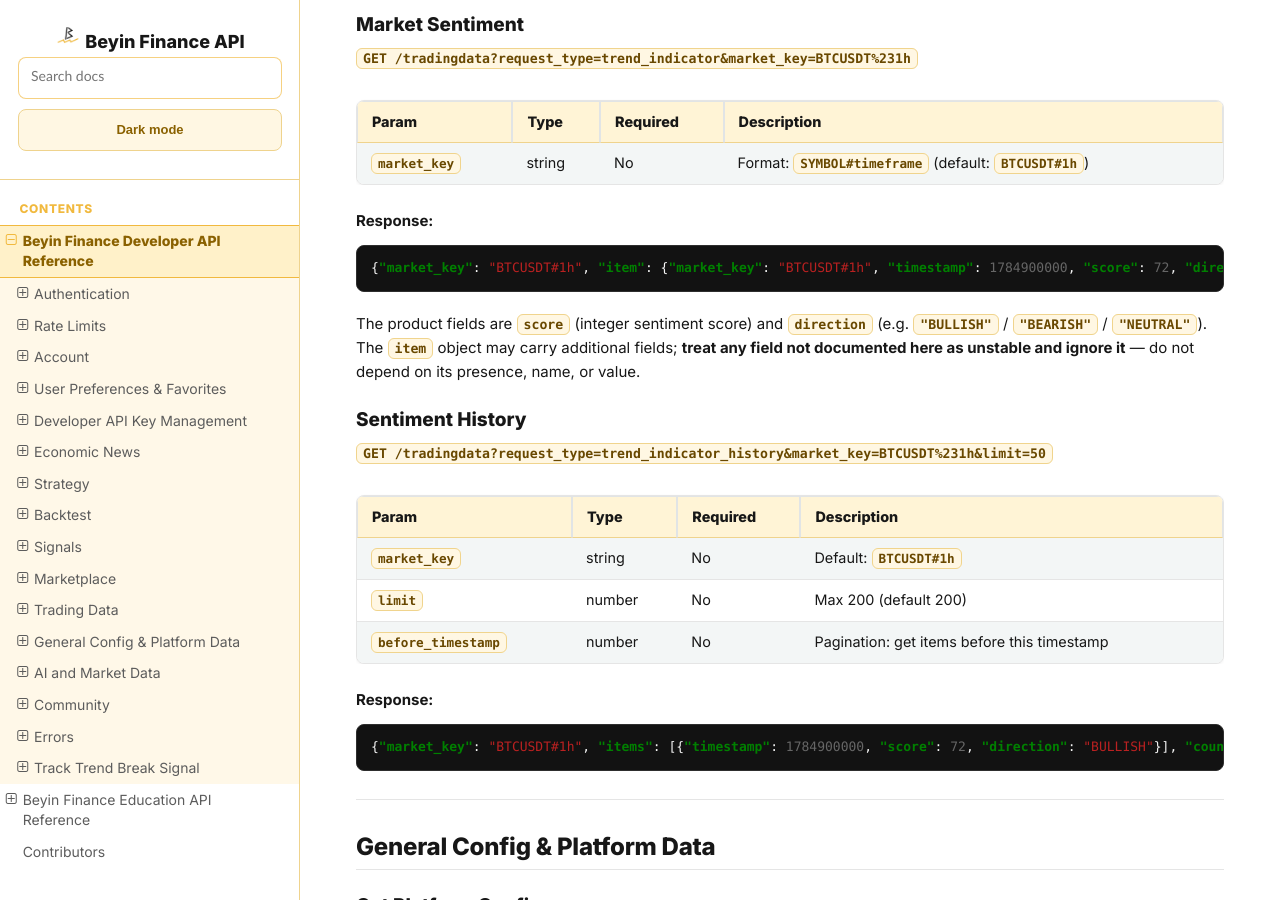
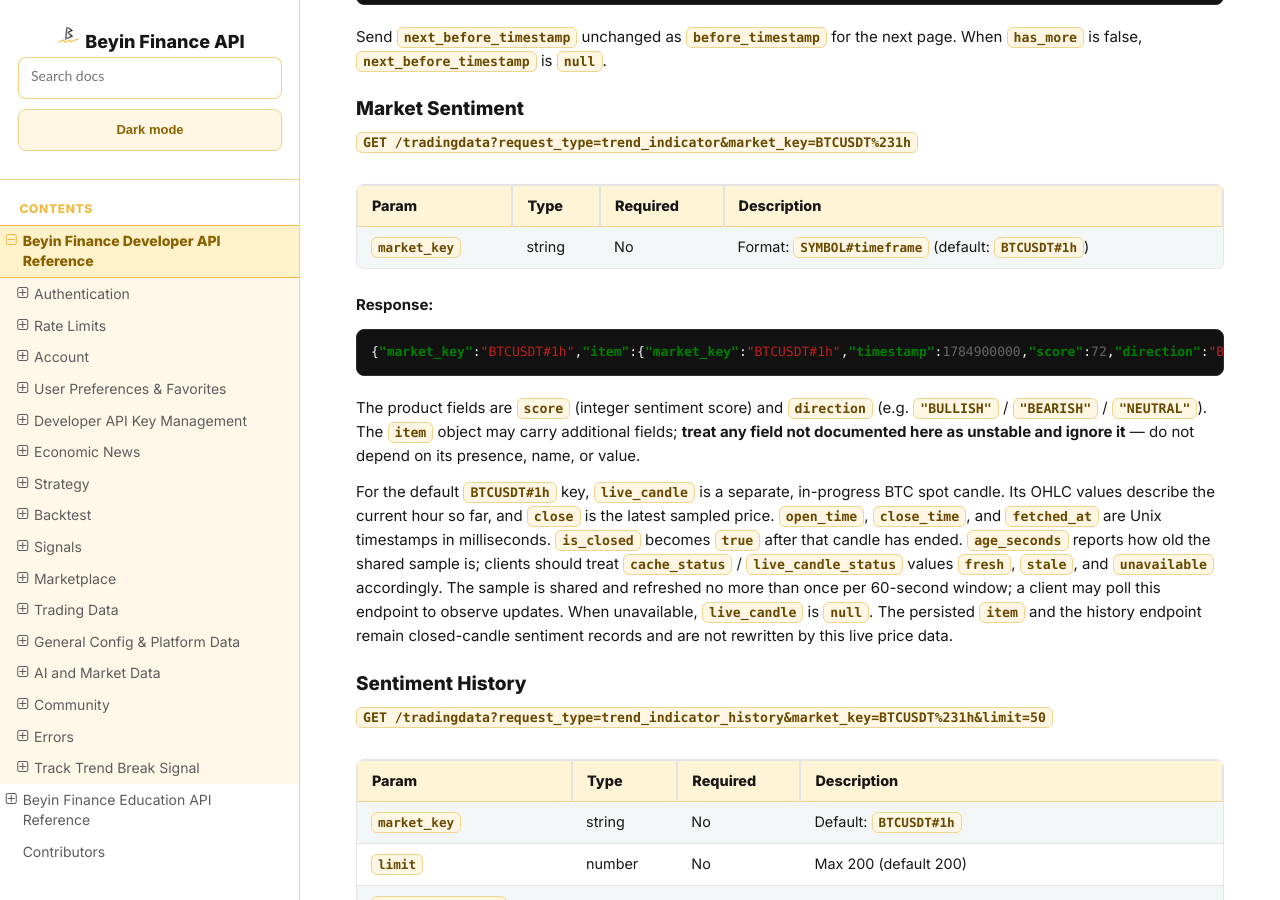
Before and after one commit to jnrbrain/Beyin-Finance, a Sphinx documentation site: the page built from docs/endpoints.md, in a window 1280 px wide and 900 px high, scrolled down 59342 px. Built offline with Sphinx 7.4.7 and the Read the Docs theme 3.1.0, drawn with Linux system fonts in a browser that asks for light colours; some of the changed text lies outside the part shown.

Commit message:
docs(api): document strategy versions and live candle data
Describe strategy version availability states and include the live BTC spot candle fields, timestamps, cache freshness, and relationship to closed-candle history.

````diff
--- a/docs/endpoints.md
+++ b/docs/endpoints.md
@@ -1416,9 +1416,11 @@
 |-------|------|----------|
 | `strategy_name` | string | Yes |
 
-**Response:**
-```json
-{"ok": true, "data": {"strategy_name": "emacross", "current_version": 3, "versions": [{"version": 1, "created_at": 1784000000}, {"version": 2, "created_at": 1784500000}, {"version": 3, "created_at": 1784900000}]}}
+Each returned version includes `status`: `available` means its strategy code is stored, `generating` means the current version is still being created, and `not_found` means its strategy code is missing. Metadata is optional for older versions. The endpoint returns the full version history.
+
+**Response:**
+```json
+{"ok": true, "data": {"strategy_name": "emacross", "current_version": 3, "versions": [{"version": 1, "created_at": 1784000000, "status": "available"}, {"version": 2, "created_at": 1784500000, "status": "available"}, {"version": 3, "created_at": 1784900000, "status": "generating"}]}}
 ```
 
 ### Rollback Strategy
@@ -2733,13 +2735,25 @@
 
 **Response:**
 ```json
-{"market_key": "BTCUSDT#1h", "item": {"market_key": "BTCUSDT#1h", "timestamp": 1784900000, "score": 72, "direction": "BULLISH"}, "count": 1}
+{"market_key":"BTCUSDT#1h","item":{"market_key":"BTCUSDT#1h","timestamp":1784900000,"score":72,"direction":"BULLISH"},"count":1,"live_candle":{"symbol":"BTCUSDT","market":"spot","interval":"1h","open_time":1784900000000,"open":"118000.00","high":"118250.00","low":"117950.00","close":"118180.00","volume":"12.34","close_time":1784903599999,"is_closed":false,"fetched_at":1784901200000,"age_seconds":0,"cache_status":"fresh"},"live_candle_status":"fresh"}
 ```
 
 The product fields are `score` (integer sentiment score) and `direction`
 (e.g. `"BULLISH"` / `"BEARISH"` / `"NEUTRAL"`). The `item` object may carry
 additional fields; **treat any field not documented here as unstable and
 ignore it** — do not depend on its presence, name, or value.
+
+For the default `BTCUSDT#1h` key, `live_candle` is a separate, in-progress BTC
+spot candle. Its OHLC values describe the current hour so far, and `close` is
+the latest sampled price. `open_time`, `close_time`, and `fetched_at` are Unix
+timestamps in milliseconds. `is_closed` becomes `true` after that candle has
+ended. `age_seconds` reports how old the shared sample is; clients should treat
+`cache_status` / `live_candle_status` values `fresh`, `stale`, and
+`unavailable` accordingly. The sample is shared and refreshed no more than once
+per 60-second window; a client may poll this endpoint to observe updates. When
+unavailable, `live_candle` is `null`. The persisted `item` and the history
+endpoint remain closed-candle sentiment records and are not rewritten by this
+live price data.
 
 ### Sentiment History
 
````
